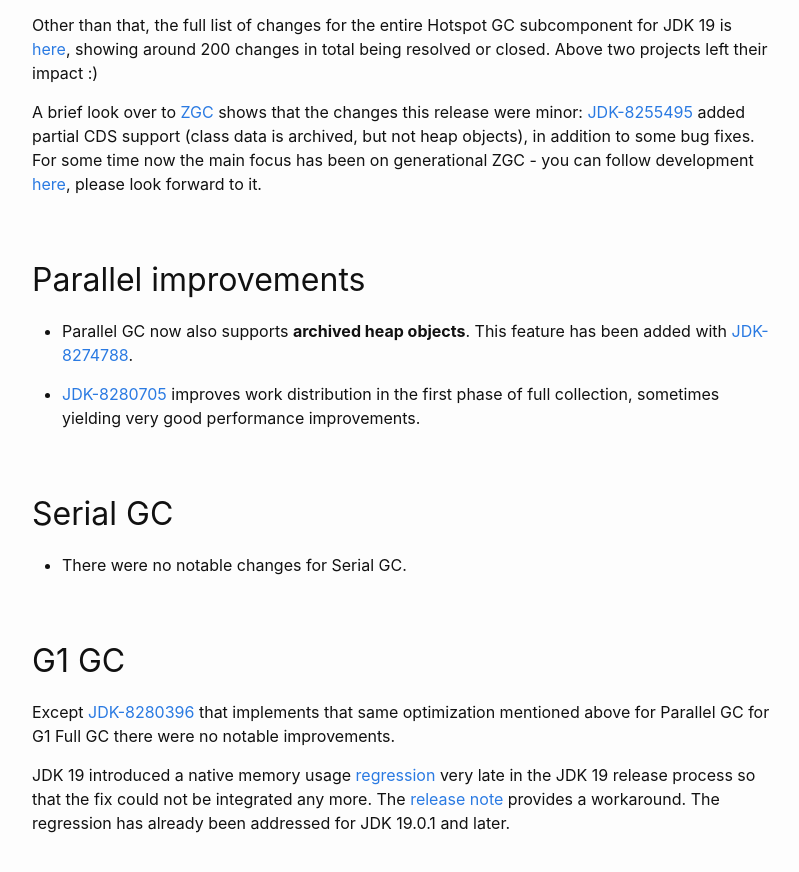
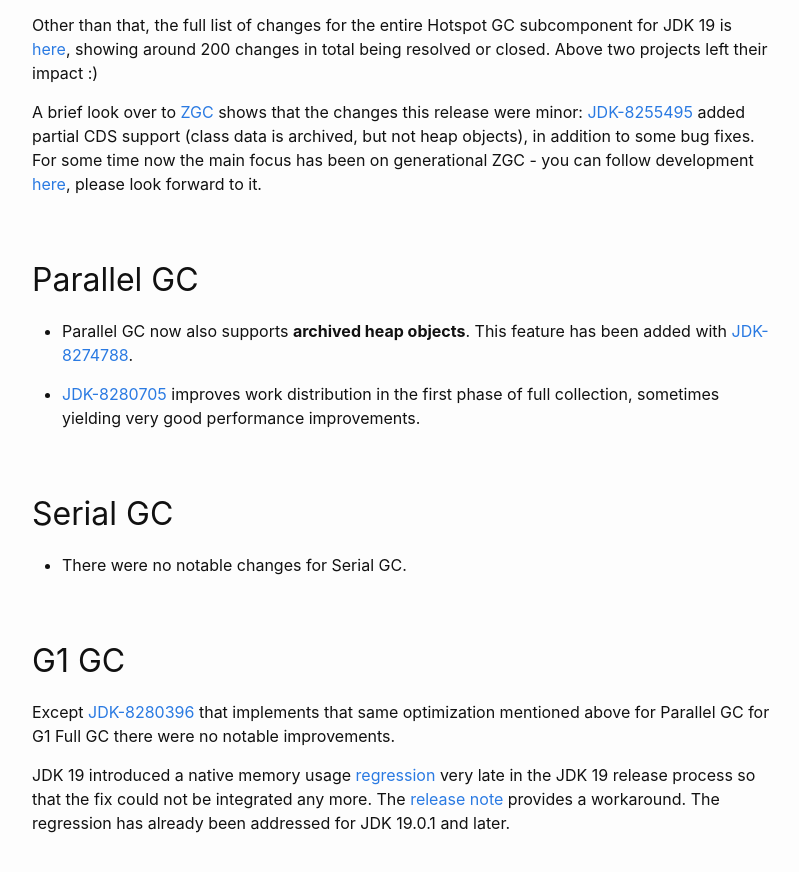
Before and after one commit to tschatzl/tschatzl.github.io, a Jekyll site: the page built from _posts/2022-09-16-jdk19-g1-parallel-gc-changes.md, in a window 1280 px wide and 900 px high, scrolled down 677 px. Shown: the top 872 px of the window, without its empty margins (238-1037 px from the left). Built offline with Jekyll 4.4.1, drawn with Linux system fonts in a browser that asks for light colours.

Commit message:
Fix headings

```diff
--- a/_posts/2022-09-16-jdk19-g1-parallel-gc-changes.md
+++ b/_posts/2022-09-16-jdk19-g1-parallel-gc-changes.md
@@ -19,7 +19,7 @@ Other than that, the full list of changes for the entire Hotspot GC subcomponent
 
 A brief look over to [ZGC](https://wiki.openjdk.java.net/display/zgc/Main) shows that the changes this release were minor: [JDK-8255495](https://bugs.openjdk.org/browse/JDK-8255495) added partial CDS support (class data is archived, but not heap objects), in addition to some bug fixes. For some time now the main focus has been on generational ZGC - you can follow development [here](https://github.com/openjdk/zgc/tree/zgc_generational), please look forward to it.
 
-## Parallel improvements
+## Parallel GC
 
   * Parallel GC now also supports **archived heap objects**. This feature has been added with [JDK-8274788](https://bugs.openjdk.org/browse/JDK-8274788).
 
@@ -29,7 +29,7 @@ A brief look over to [ZGC](https://wiki.openjdk.java.net/display/zgc/Main) shows
 
  * There were no notable changes for Serial GC.
 
-## G1 GC ##
+## G1 GC
 
 Except [JDK-8280396](https://bugs.openjdk.org/browse/JDK-8280396) that implements that same optimization mentioned above for Parallel GC for G1 Full GC there were no notable improvements.
 
```
